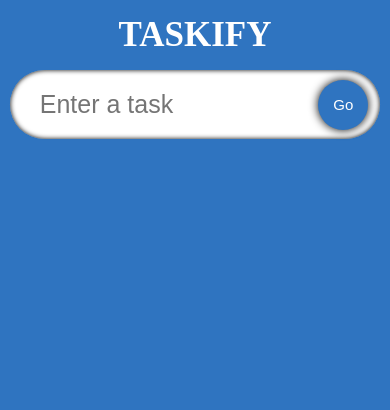
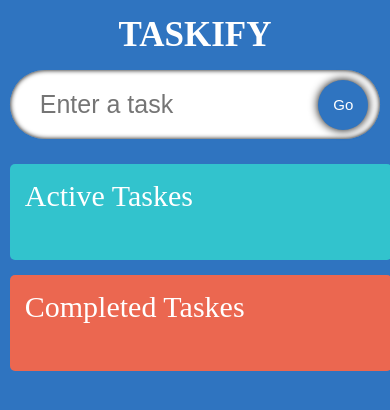
Before and after one commit to NazarStepaniuk/Taskify, a React (Create React App) app: page / in a window 390 px wide. Shown: the top 410 px of the page. Built offline with nearby package versions, Linux system fonts and the light colour scheme; the HTML template or start-up script is replaced by a standard one; a web font is replaced by a local one.

Commit message:
feat: add UI for drag and drop version

```diff
--- a/src/components/taskItem/taskItem.css
+++ b/src/components/taskItem/taskItem.css
@@ -1,6 +1,5 @@
 .task-item {
     display: flex;
-    width: 29.5%;
     align-items: center;
     border-radius: 5px;
     padding: 20px;
@@ -8,11 +7,17 @@
     background-image: url("https://img.freepik.com/free-photo/crumpled-yellow-paper-background-close-up_60487-2390.jpg?size=626&ext=jpg");
     transition: 0.2s;
 }
+.task-item:hover{
+    box-shadow: 0 0 5px #000;
+    transform: scale(1.02);
+}
 .task-item__text{
     flex: 1;
     padding: 5px;
     border: none;
     font-size: 20px;
+    white-space: normal;
+    word-break: break-word;
 }
 .task-item__text:focus{
     outline: none;
@@ -22,9 +27,3 @@
     font-size: 25px;
     cursor: pointer;
 }
-
-@media (max-width: 700px) {
-    .task-item{
-        width: 100%;
-    }
-}
--- a/src/components/taskList/TaskList.tsx
+++ b/src/components/taskList/TaskList.tsx
@@ -7,13 +7,27 @@ interface TaskListProps{
     setTaskes: React.Dispatch<React.SetStateAction<Task[]>>;
 }
 
+
 const TaskList = ({taskes, setTaskes}: TaskListProps) =>{
     return(
-        <ul className="task-list">
-            {taskes.map(task => (
-                <TaskItem key={task.id} task={task} taskes={taskes} setTaskes={setTaskes}/>
-            ))}
-        </ul>
+        <div className="container">
+            <div className="task-list">
+                <span className="task-list__heading">Active Taskes</span>
+                <ul>
+                    {taskes.map(task => (
+                        <TaskItem key={task.id} task={task} taskes={taskes} setTaskes={setTaskes}/>
+                    ))}
+                </ul>
+            </div>
+            <div className="task-list remove">
+                <span className="task-list__heading">Completed Taskes</span>
+                <ul>
+                    {taskes.map(task => (
+                        <TaskItem key={task.id} task={task} taskes={taskes} setTaskes={setTaskes}/>
+                    ))}
+                </ul>
+            </div>
+        </div>
     )
 }
 
--- a/src/components/taskList/taskList.css
+++ b/src/components/taskList/taskList.css
@@ -1,10 +1,40 @@
+.container{
+    display: flex;
+    width: 95%;
+    margin-top: 10px;
+    justify-content: space-between;
+    align-items: flex-start;
+}
+
 .task-list{
     display: flex;
-    justify-content: space-evenly;
-    width: 90%;
-    flex-wrap: wrap;
+    width: 47.5%;
+    flex-direction: column;
+    padding: 15px;
+    border-radius: 5px;
+    background-color: rgb(50, 195, 205);
+}
 
-    margin-top: 30px;
-    list-style: none;
+.task-list__heading{
+    font-size: 30px;
+    color: #fff;
+}
 
+.remove{
+    background-color:rgb(235,103, 80);
 }
+
+@media (max-width: 1100px) {
+    .task-list{
+        width: 45%;
+    }
+}
+@media (max-width: 700px) {
+    .task-list{
+        width: 95%;
+        margin-top: 15px;
+    }
+    .container{
+        flex-direction: column;
+    }
+}
```
